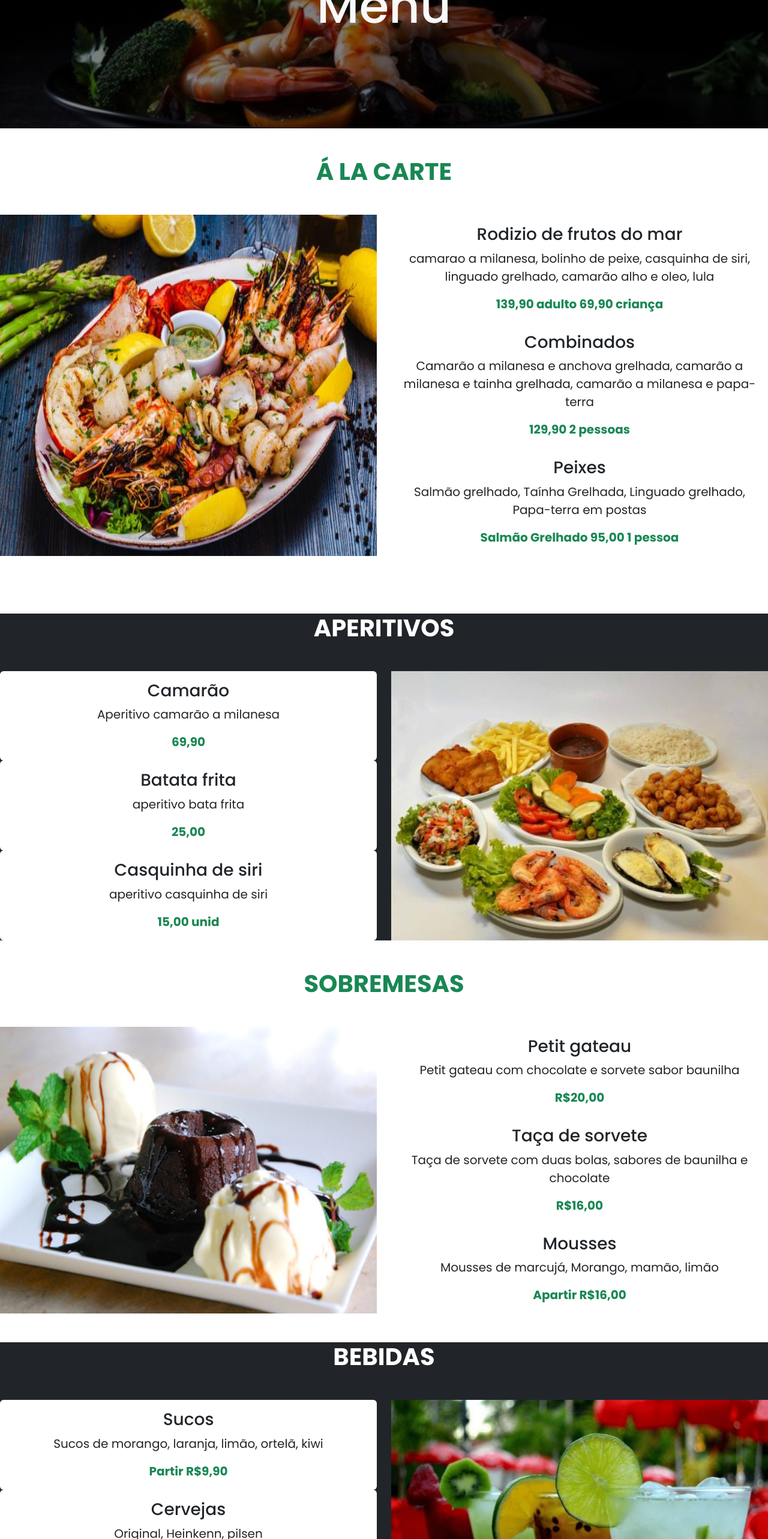
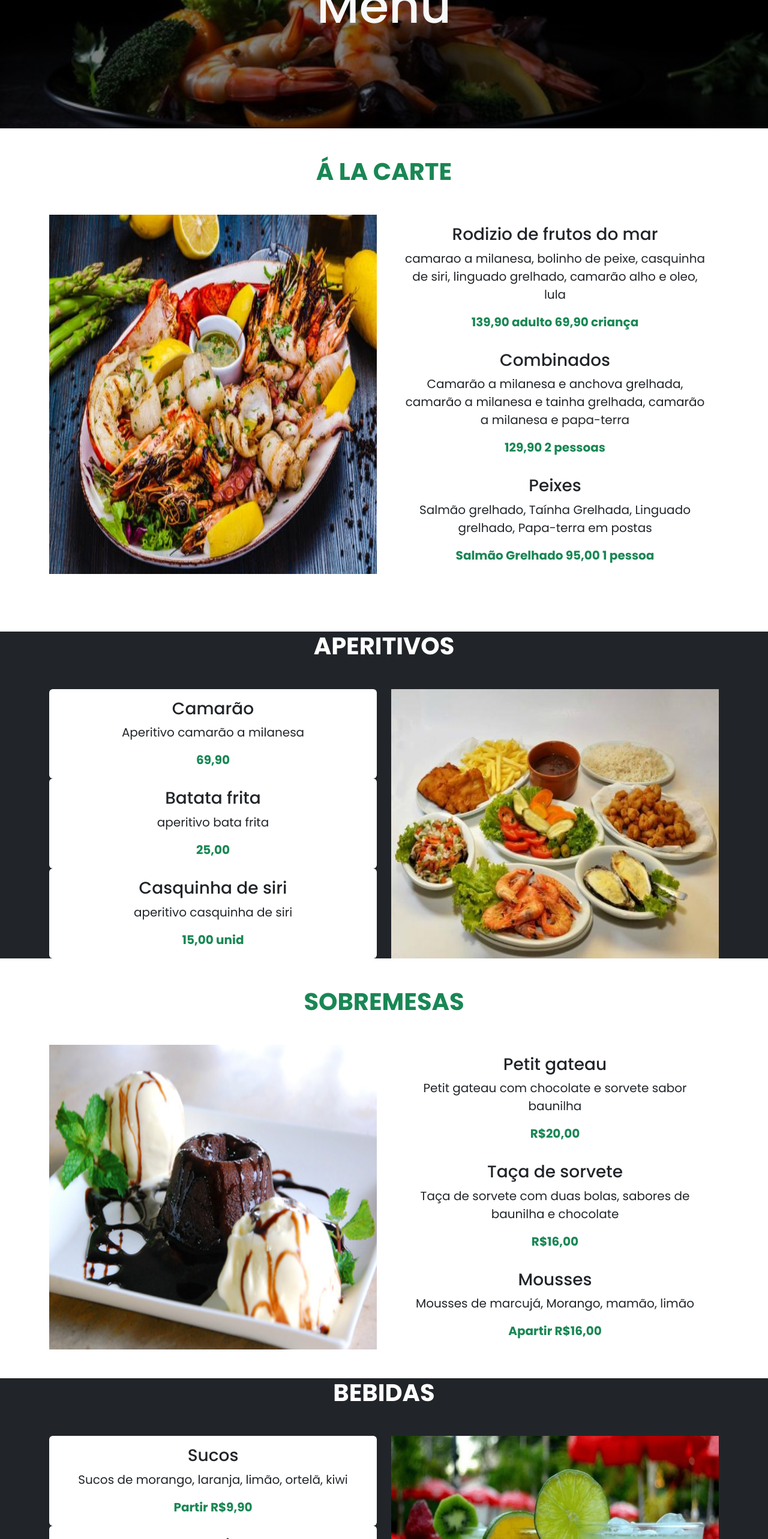
Before and after one commit to marivanenoronha/Restaurante-Website, a React (Create React App) app: page /menu in a window 1280 px wide. Shown: the part 234-2800 px from the top of the page at 60% size. Built offline with nearby package versions, Linux system fonts and the light colour scheme; the HTML template or start-up script is replaced by a standard one.

Commit message:
feat: change file pages

```diff
--- a/src/App.js
+++ b/src/App.js
@@ -1,7 +1,7 @@
 
 import './App.css';
 import { BrowserRouter, Routes, Route } from "react-router-dom";
-import Container  from 'react-bootstrap/Container';
+import Container  from 'react-bootstrap/container';
 import Nav from "react-bootstrap/Nav";
 import Navbar from "react-bootstrap/Navbar";
 import Home from "./pages/home";
--- a/src/pages/Home.css
+++ b/src/pages/Home.css
@@ -42,11 +42,11 @@ header h1 {
         margin: 10px 0;
     }
 
-    .home-page header .Container {
+    .home-page header .container {
         padding: 0 15px;
     }
 
-    .home-page .Container {
+    .home-page .container {
         padding: 0 10px;
     }
 
--- a/src/pages/about.jsx
+++ b/src/pages/about.jsx
@@ -9,11 +9,11 @@ function About() {
     return (
         <div className="about-page">
             <header className="mt-5">
-                <div className="Container h-100 d-flex align-items-center justify-content-center">
+                <div className="container h-100 d-flex align-items-center justify-content-center">
                     <h1 className="text-light">Sobre nós</h1>
                 </div>
             </header>
-            <div className="Container my-5">
+            <div className="container my-5">
                 <p>Opções para todos os gostos, desde á la carte,
                     pratos aperitivos e frutos do mar.Trabalhamos com a execução dos mais variados pratos,
                     Todos nossos pratos são preparados e supervisionados por chefs renomados.
--- a/src/pages/contact.jsx
+++ b/src/pages/contact.jsx
@@ -8,12 +8,12 @@ function Contact() {
     return (
         <div className="contact-page">
           <header className="mt-5">
-            <div className="Container h-100 d-flex align-items-center justify-content-center">
+            <div className="container h-100 d-flex align-items-center justify-content-center">
                 <h1 className="text-light">Contato</h1>
             </div>
           </header>
 
-          <div className="Container my-5">
+          <div className="container my-5">
                 <div className="row">
                     <div className="col-lg-6 align-items-center justify-content-center">
                         <ContactInfo />
--- a/src/pages/home.jsx
+++ b/src/pages/home.jsx
@@ -12,7 +12,7 @@ function Home() {
     return (
         <div className="home-page">
             <header className="h-100 min-vh-100 d-flex align-items-center text-light shadow">
-                <div className="Container">
+                <div className="container">
                     <div className="row">
                         <div className="col-sm-6 d-flex d-sm-block flex-column align-items-center">
                             <h2 className="mb-0 text-success fw-bold">Bem vindo ao</h2>
@@ -23,7 +23,7 @@ function Home() {
                     </div>
                 </div>
             </header>
-            <div className="Container my-3">
+            <div className="container my-3">
                 <div className="row">
                     <div className="col-lg-6 d-flex justify-content-center d-none d-lg-flex">
                         <img src={AboutImg} className="img-fluid w-52" alt="about img" />
@@ -43,7 +43,7 @@ function Home() {
                 </div>
 
                 <div className="menu-section py-5 text-light shadow">
-                    <div className="Container d-flex flex-column align-items-center">
+                    <div className="container d-flex flex-column align-items-center">
                         <h2 className="fs-1 mb-5 text-uppercase fw-bold">Nossos favoritos</h2>
                         <div className="row mb-5 w-100">
                             <div className="col-lg d-flex flex-column align-items-center mb-5 mb-lg-0">
@@ -103,7 +103,7 @@ function Home() {
             <ImageGallery />
 
             <div className="bg-dark text-light py-5 shadow">
-                <div className="Container">
+                <div className="container">
                     <div className="row">
                         <div className="col-lg-6 d-flex flex-column align-items-center justify-content-center mb-5 mb-lg-o">
                             <ContactInfo />
--- a/src/pages/menu.jsx
+++ b/src/pages/menu.jsx
@@ -97,13 +97,13 @@ function Menu() {
     return (
         <div className="menu-page">
             <header className="mt-5">
-                <div className="Container h-100 d-flex align-items-center justify-content-center">
+                <div className="container h-100 d-flex align-items-center justify-content-center">
                     <h1 className="text-light">Menu</h1>
                 </div>
             </header>
 
             <div className="alacarte text-light py-5">
-                <div className="Container">
+                <div className="container">
                     <h2 className="text-center fs-1 mb-4 mb-lg-5 text-uppercase fw-bold text-success">Á la Carte</h2>
                     <div className="row ">
                         <div className="col-lg-6 d-flex justify-content-center">
@@ -134,7 +134,7 @@ function Menu() {
             </div>
 
             <div className="aperitivo  bg-dark text-light my-5">
-                <div className="Container">
+                <div className="container">
                     <h2 className="text-center fs-1 mb-4 mb-lg-5 text-uppercase fw-bold text-white">Aperitivos</h2>
                     <div className="row ">
                         <div className="col-lg-6 d-flex flex-column justify-content-around">
@@ -163,7 +163,7 @@ function Menu() {
                 </div>
             </div>
             <div className="aperitivo   my-5">
-                <div className="Container">
+                <div className="container">
                     <h2 className="text-center fs-1 mb-4 mb-lg-5 text-uppercase fw-bold text-success">Sobremesas</h2>
                     <div className="row ">
                         <div className="col-lg-6 d-flex justify-content-center">
@@ -192,7 +192,7 @@ function Menu() {
                 </div>
             </div>
             <div className="drink bg-dark  my-5">
-                <div className="Container">
+                <div className="container">
                     <h2 className="text-center fs-1 mb-4 mb-lg-5 text-uppercase fw-bold text-white">Bebidas</h2>
                     <div className="row ">
                         <div className="col-lg-6 d-flex flex-column justify-content-around">
```
